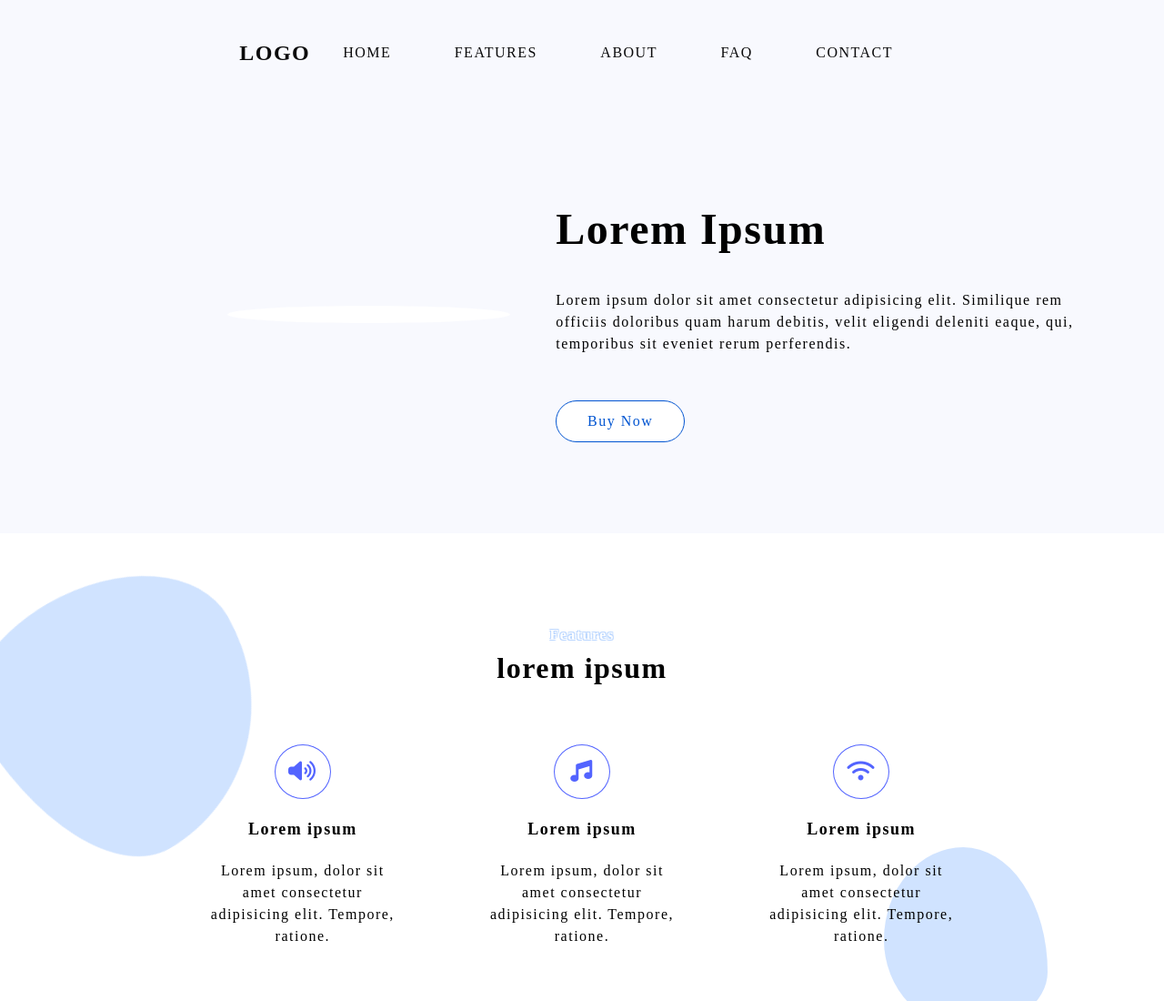
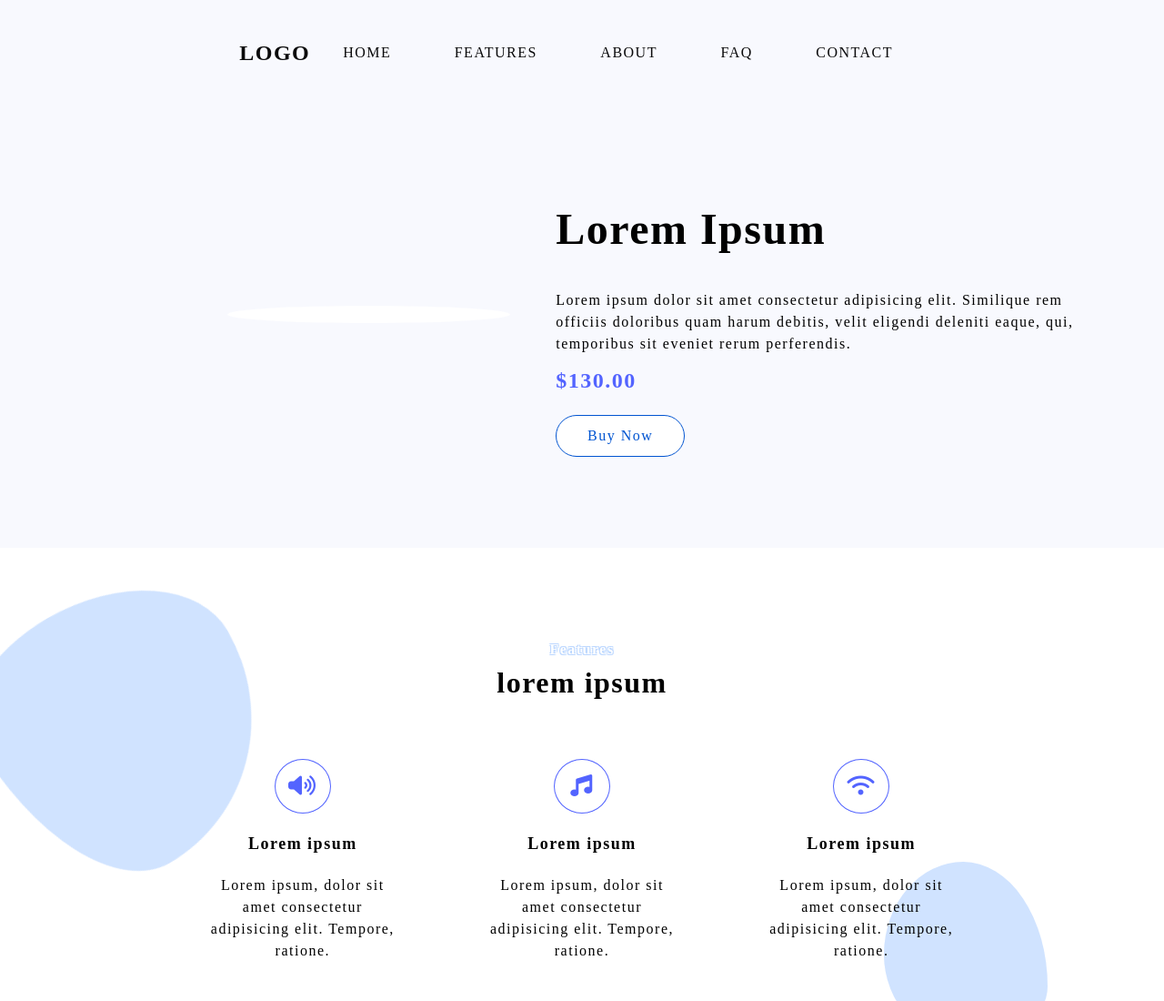
Before and after one commit to daiki-gl/Final-Project-SASS, a website: page index.html in a window 1280 px wide. Shown: the top 1100 px of the page at 91% size. Drawn offline with Linux system fonts and the light colour scheme.

Commit message:
added price

```diff
--- a/index.html
+++ b/index.html
@@ -69,6 +69,7 @@
               rem officiis doloribus quam harum debitis, velit eligendi deleniti
               eaque, qui, temporibus sit eveniet rerum perferendis.
             </p>
+            <span class="price">$130.00</span>
             <a href="#" class="btn">Buy Now</a>
           </div>
         </div>
--- a/style.scss
+++ b/style.scss
@@ -237,24 +237,6 @@ h3 {
     transform: translateY(-12px) rotate(45deg);
   }
 
-//   .nav {
-//     position: fixed;
-//     top: 3rem;
-//     left: 0;
-//     right: 0;
-//     bottom: 0;
-//     padding: 1rem;
-//     opacity: 0;
-//     visibility: hidden;
-//     transition: opacity .5s, visibility .5s;
-//   }
-
-//   .nav.show {
-//     opacity: 1;
-//     visibility: visible;
-//   }
-
-
 /* ===================================
 # hero
 =================================== */
@@ -316,6 +298,15 @@ h3 {
         @include mixin.sm{
             font-size: 38px;
         }
+    }
+
+    .price {
+        display: block;
+        margin-top: 10px;
+        margin-bottom: -30px;
+        color: $primary-color;
+        font-weight: bold;
+        font-size: 24px;
     }
 }
 
```
Also changed, not shown: css/style.css, 1 other file.
